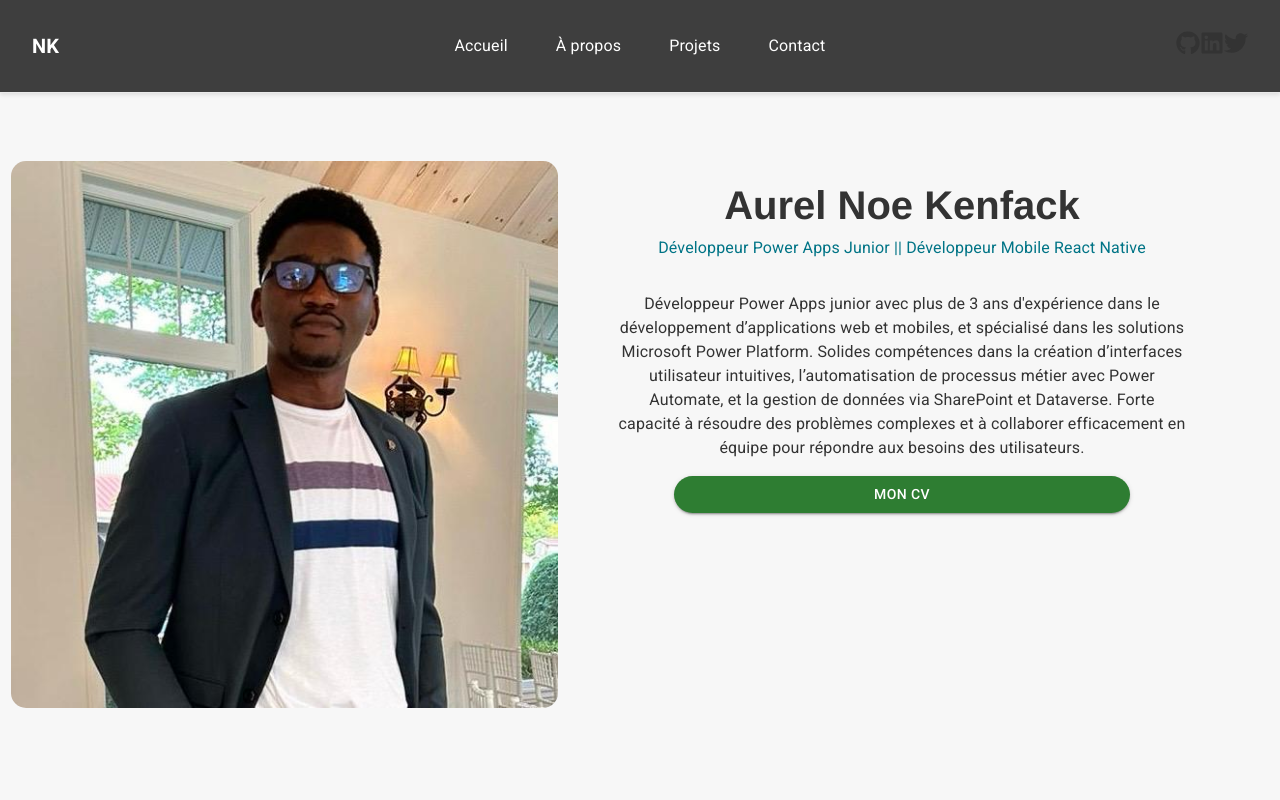
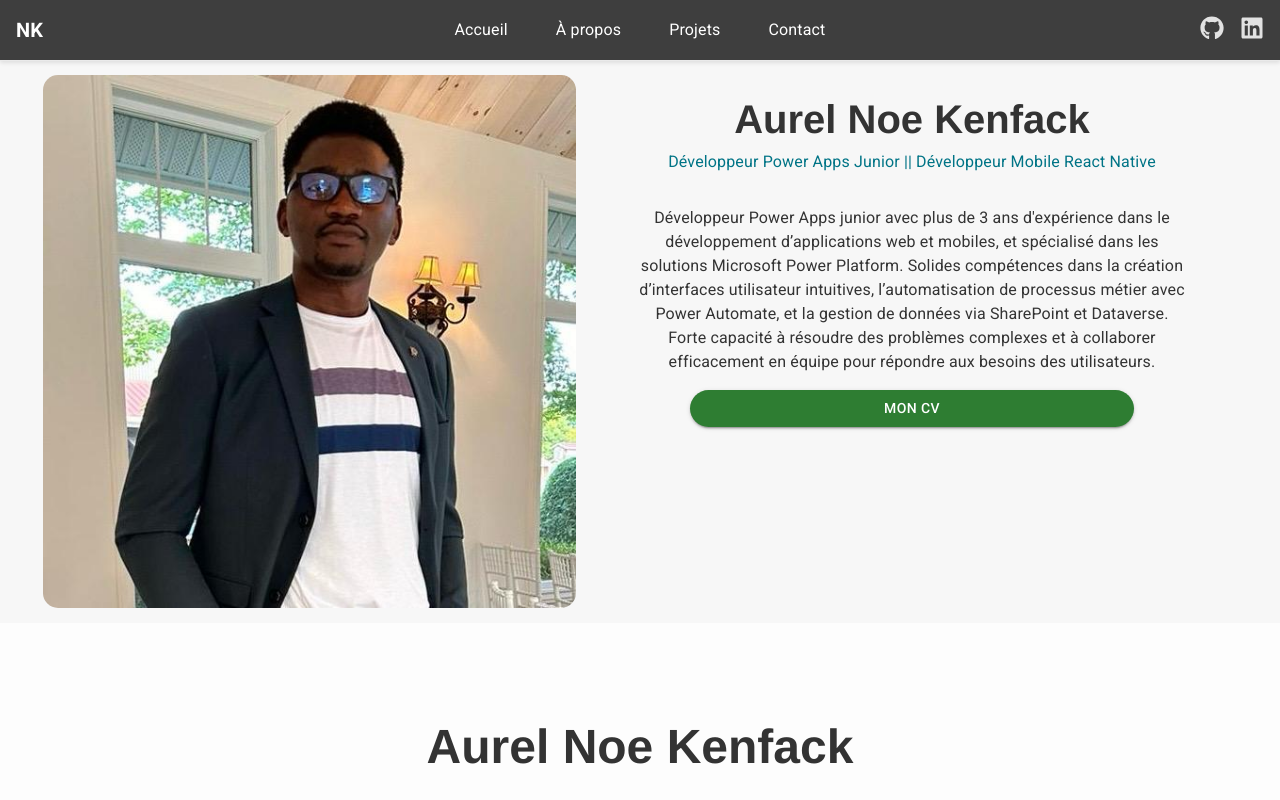
Before and after one commit to NoeKen/myPortolio, a Next.js app: page / in a window 1280 px wide. Shown: the top 800 px of the page. Built offline with nearby package versions, Linux system fonts and the light colour scheme.

Commit message:
mise a jour des liens sociaux

```diff
--- a/src/app/[components]/header/Header.js
+++ b/src/app/[components]/header/Header.js
@@ -1,6 +1,6 @@
 import { Box, Button, Grid2, Typography } from "@mui/material";
 import theme from "../../[constants]/theme";
-
+import "./style.css"
 // app/components/Header.js
 export default function Header() {
   return (
--- a/src/app/[components]/header/style.css
+++ b/src/app/[components]/header/style.css
@@ -1,5 +1,5 @@
 .header {
-    padding: 150px 0;
+    padding: 4rem 0 0 2rem;
     /* text-align: center; */
     background-color: #f7f7f7;
   }
--- a/src/app/[components]/navBar/navBar.js
+++ b/src/app/[components]/navBar/navBar.js
@@ -52,7 +52,7 @@ export default function Navbar() {
 
       {/* Bouton pour ouvrir/fermer le menu sur les petits écrans */}
       <button className="menu-toggle" onClick={toggleMenu}>
-        {menuOpen ? <FaTimes /> : <FaBars />}
+        {menuOpen ? <FaTimes color="white" /> : <FaBars color="white"  />}
       </button>
 
       {/* Menu de navigation */}
@@ -93,30 +93,30 @@ export default function Navbar() {
 
       {/* Icônes des réseaux sociaux */}
       <div className="navbar-socials">
-        <Typography
-          href="https://github.com/username"
+        <a
+          href="https://github.com/NoeKen"
           target="_blank"
           rel="noopener noreferrer"
           className="social-link"
         >
           <FaGithub className="social-icon" />
-        </Typography>
-        <Typography
-          href="https://linkedin.com/in/username"
+        </a>
+        <a
+          href="www.linkedin.com/in/aurel-noe-kenfack-b137b01a2"
           target="_blank"
           rel="noopener noreferrer"
           className="social-link"
         >
           <FaLinkedin className="social-icon" />
-        </Typography>
-        <Typography
+        </a>
+        {/* <Typography
           href="https://twitter.com/username"
           target="_blank"
           rel="noopener noreferrer"
           className="social-link"
         >
           <FaTwitter className="social-icon" />
-        </Typography>
+        </Typography> */}
       </div>
     </nav>
   );
--- a/src/app/[components]/navBar/style.css
+++ b/src/app/[components]/navBar/style.css
@@ -3,7 +3,7 @@
   position: sticky;
   top: 0;
   background-color: #fff;
-  padding: 1rem 2rem;
+  padding: 0rem 1rem 0rem 1rem ;
   display: flex;
   justify-content: space-between;
   align-items: center;
@@ -76,7 +76,7 @@
 
 .social-link {
   margin-left: 1rem;
-  color: #333;
+  color: #e2e2e2;
   transition: color 0.3s ease;
 }
 
--- a/src/app/globals.css
+++ b/src/app/globals.css
@@ -36,11 +36,7 @@ body {
 
 }
 
-.header {
-  padding: 150px 0;
-  /* text-align: center; */
-  background-color: #f7f7f7;
-}
+
 
 .profile-image-wrapper {
   display: inline-block;
```
